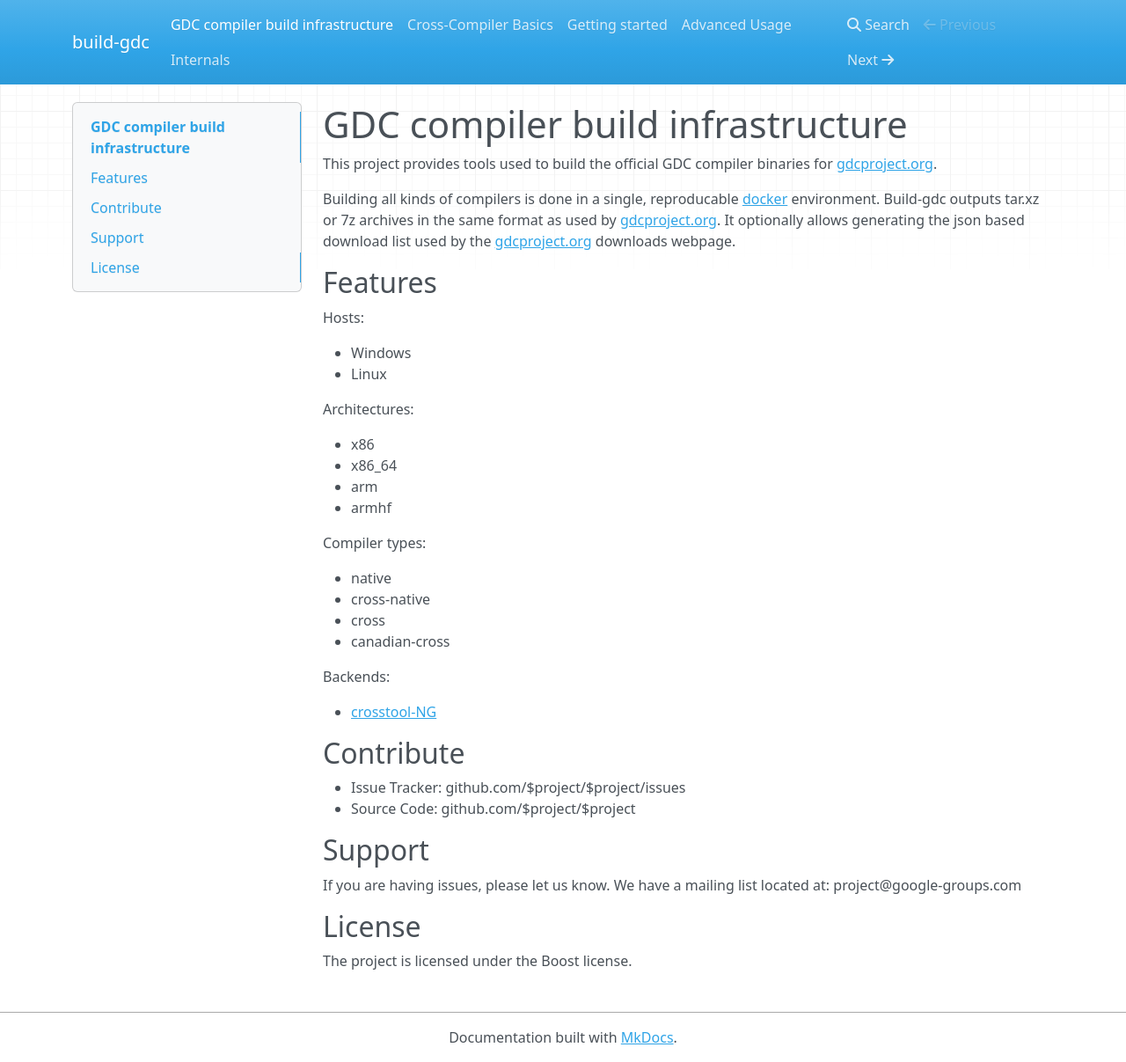
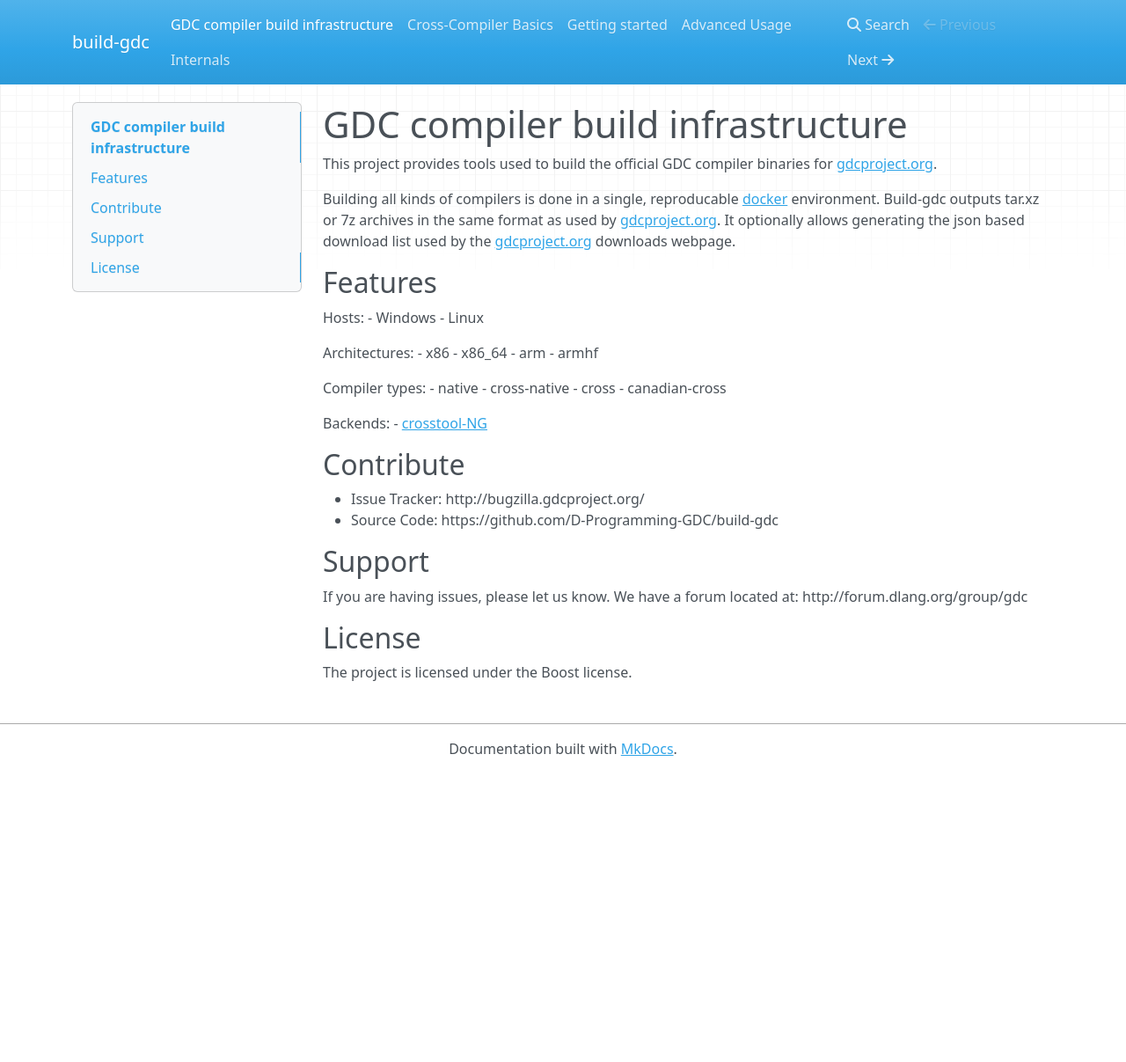
Before and after one commit to D-Programming-GDC/build-gdc, an MkDocs documentation site: the page built from docs/index.md, in a window 1280 px wide and 1207 px high. Shown: the whole window at 88% size. Built offline with MkDocs 1.6.1, drawn with Linux system fonts in a browser that asks for light colours; nearby versions of some CDN libraries; old or Windows-style settings are respelled for this version of MkDocs.

Commit message:
Docs: Update index page with bugtracker etc

```diff
--- a/docs/index.md
+++ b/docs/index.md
@@ -16,39 +16,33 @@ Features
 --------
 
 Hosts:
-
 - Windows
 - Linux
 
 Architectures:
-
 - x86
 - x86_64
 - arm
 - armhf
 
 Compiler types:
-
 - native
 - cross-native
 - cross
 - canadian-cross
 
 Backends:
-
 - [crosstool-NG][2]
 
 Contribute
 ----------
-
-- Issue Tracker: github.com/$project/$project/issues
-- Source Code: github.com/$project/$project
+- Issue Tracker: http://bugzilla.gdcproject.org/
+- Source Code: https://github.com/D-Programming-GDC/build-gdc
 
 Support
 -------
-
 If you are having issues, please let us know.
-We have a mailing list located at: project@google-groups.com
+We have a forum located at: http://forum.dlang.org/group/gdc
 
 License
 -------
```
